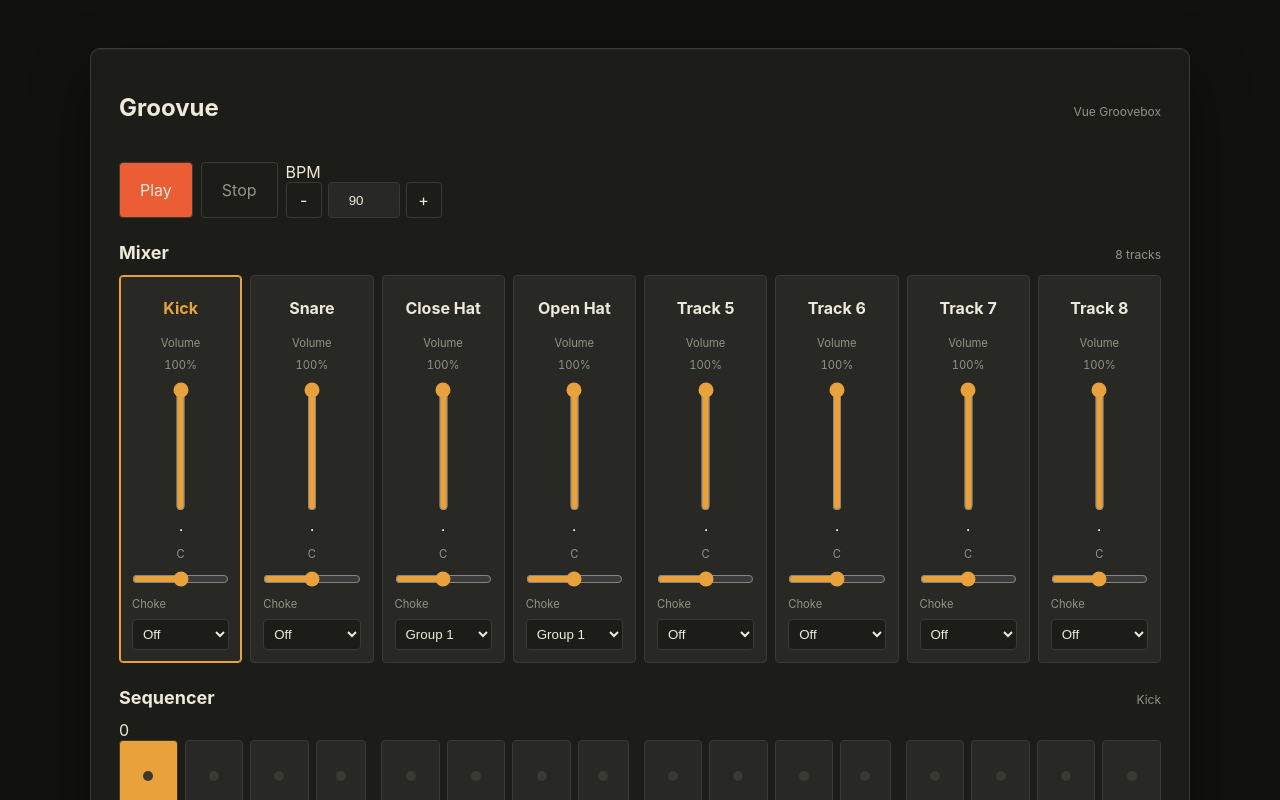
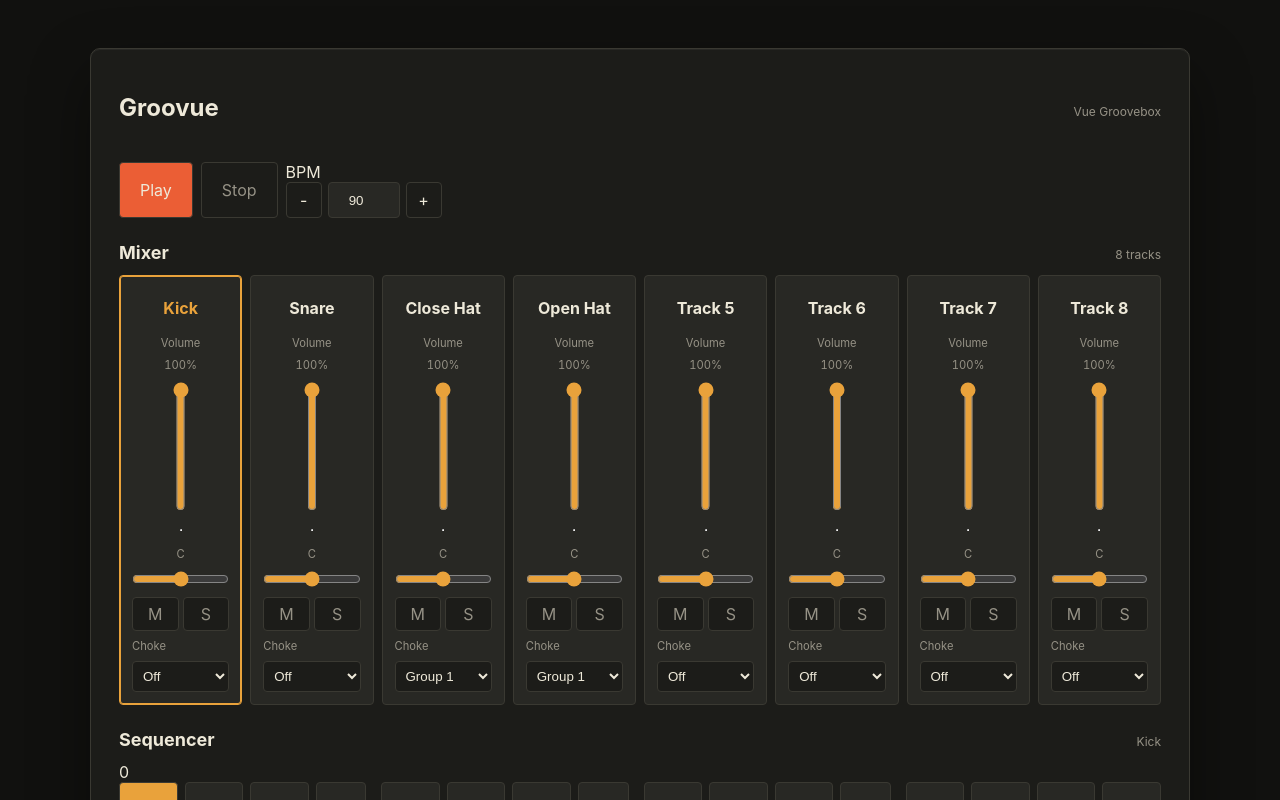
Before and after one commit to jpweijers/groovuebox, a Vue app: page / in a window 1280 px wide. Shown: the top 800 px of the page. Built offline with nearby package versions, Linux system fonts and the light colour scheme.

Commit message:
feat: mute and solo

```diff
--- a/src/assets/main.css
+++ b/src/assets/main.css
@@ -9,6 +9,14 @@
 
   --amber: #e9a23b;
   --orange: #eb5e35;
+
+  --mute: #4f8fbf;
+  --mute-dark: #243e52;
+  --mute-glow: rgb(79 143 191 / 30%);
+
+  --solo: #d66a4a;
+  --solo-dark: #512b25;
+  --solo-glow: rgb(214 106 74 / 30%);
 
   --radius-small: 4px;
 
--- a/src/audio/AudioEngine.ts
+++ b/src/audio/AudioEngine.ts
@@ -13,6 +13,7 @@ class AudioEngine {
   private readonly trackGains = new Map<string, GainNode>()
   private readonly chokeSources = new Map<string, AudioBufferSourceNode>()
   private readonly trackPanners = new Map<string, StereoPannerNode>()
+  private readonly trackMuteGains = new Map<string, GainNode>()
 
   private getContext(): AudioContext {
     if (!this.context) {
@@ -118,6 +119,14 @@ class AudioEngine {
     panner.pan.setTargetAtTime(safePan, context.currentTime, 0.01)
   }
 
+  setTrackMute(id: string, mute: boolean): void {
+    const muteGain = this.trackMuteGains.get(id)
+
+    if (!muteGain) return
+
+    muteGain.gain.value = mute ? 0 : 1
+  }
+
   async close(): Promise<void> {
     if (!this.context) return
 
@@ -128,6 +137,7 @@ class AudioEngine {
     this.buffers.clear()
     this.trackGains.clear()
     this.trackPanners.clear()
+    this.trackMuteGains.clear()
   }
 
   get currentTime(): number {
@@ -144,12 +154,17 @@ class AudioEngine {
 
     const gain = context.createGain()
     const panner = context.createStereoPanner()
+    const muteGain = context.createGain()
 
     gain.connect(panner)
-    panner.connect(this.masterGain!)
+    panner.connect(muteGain)
+    muteGain.connect(this.masterGain!)
+
+    muteGain.gain.value = 1
 
     this.trackGains.set(id, gain)
     this.trackPanners.set(id, panner)
+    this.trackMuteGains.set(id, muteGain)
   }
 }
 
--- a/src/components/MixerChannel.vue
+++ b/src/components/MixerChannel.vue
@@ -9,7 +9,8 @@ const emit = defineEmits<{
   select: []
 }>()
 
-const { setTrackVolume, setTrackPan, setTrackChokeGroup } = useGroovebox()
+const { setTrackVolume, setTrackPan, setTrackChokeGroup, toggleMute, toggleSolo, isTrackSoloed } =
+  useGroovebox()
 
 function changeVolume(event: InputEvent): void {
   const input = event.target as HTMLInputElement
@@ -76,6 +77,25 @@ function formatPan() {
         @input="changePan"
         @dblclick.prevent="centerPan()"
       />
+    </div>
+
+    <div class="channel-switches">
+      <button
+        type="button"
+        class="mute"
+        :class="{ active: track.muted }"
+        @click="toggleMute(track.id)"
+      >
+        M
+      </button>
+      <button
+        type="button"
+        class="solo"
+        :class="{ active: isTrackSoloed(track.id) }"
+        @click="toggleSolo(track.id)"
+      >
+        S
+      </button>
     </div>
 
     <label :for="`choke-${track.id}`">Choke</label>
@@ -169,4 +189,40 @@ select {
   border: 1px solid var(--border);
   border-radius: var(--radius-small);
 }
+
+.channel-switches {
+  display: grid;
+  grid-template-columns: 1fr 1fr;
+  gap: 4px;
+}
+
+.channel-switches button {
+  padding: 6px;
+  color: var(--text-muted);
+  background: var(--panel);
+  border: 1px solid var(--border);
+  border-radius: var(--radius-small);
+}
+
+.mute {
+  --control-accent: var(--mute);
+  --control-active-bg: var(--mute-dark);
+  --control-glow: var(--mute-glow);
+}
+
+.solo {
+  --control-accent: var(--solo);
+  --control-active-bg: var(--solo-dark);
+  --control-glow: var(--solo-glow);
+}
+
+.mute.active,
+.solo.active {
+  color: #f5f5f5;
+  background: var(--control-active-bg);
+  border-color: var(--control-accent);
+  box-shadow:
+    inset 0 0 0 1px var(--control-accent),
+    0 0 10px var(--control-glow);
+}
 </style>
--- a/src/composables/useGroovebox.ts
+++ b/src/composables/useGroovebox.ts
@@ -12,7 +12,7 @@ import { useStorage } from '@vueuse/core'
 import { computed, ref } from 'vue'
 
 const persistedState = useStorage<PersistedState>('groovebox', createGroovebox())
-const runtimeState = ref<RuntimeState>({ isPlaying: false, currentStep: 0 })
+const runtimeState = ref<RuntimeState>({ isPlaying: false, currentStep: 0, soloedTrackIds: [] })
 
 const state = computed<GrooveBoxState>(() => ({ ...persistedState.value, ...runtimeState.value }))
 
@@ -109,6 +109,42 @@ export function useGroovebox() {
     persistedState.value.tempo = Math.min(240, Math.max(40, Math.round(bpm)))
   }
 
+  function toggleMute(id: string): void {
+    const track = findTrack(id)
+    if (track) {
+      track.muted = !track.muted
+    }
+    syncAudibleTracks()
+  }
+
+  function toggleSolo(id: string): void {
+    const soloedTrack = runtimeState.value.soloedTrackIds.find((track) => track === id)
+
+    runtimeState.value.soloedTrackIds = soloedTrack ? [] : [id]
+
+    syncAudibleTracks()
+  }
+
+  function isTrackSoloed(id: string): boolean {
+    const track = findTrack(id)
+    if (track) {
+      return runtimeState.value.soloedTrackIds.includes(track.id)
+    }
+    return false
+  }
+
+  function syncAudibleTracks(): void {
+    for (const track of persistedState.value.tracks) {
+      audioEngine.setTrackMute(track.id, !isTrackAudible(track))
+    }
+  }
+
+  function isTrackAudible(track: Track): boolean {
+    const soloedIds = runtimeState.value.soloedTrackIds
+
+    return soloedIds.length > 0 ? soloedIds.includes(track.id) : !track.muted
+  }
+
   return {
     state,
     selectTrack,
@@ -121,5 +157,8 @@ export function useGroovebox() {
     setTrackChokeGroup,
     setTrackPan,
     setBpm,
+    toggleMute,
+    toggleSolo,
+    isTrackSoloed,
   }
 }
--- a/src/domain/create.ts
+++ b/src/domain/create.ts
@@ -36,5 +36,6 @@ function createTrack({ name, url, chokeGroup }: CreateTrackInput): Track {
     pan: 0,
     steps: Array(16).fill(false),
     chokeGroup: chokeGroup ?? null,
+    muted: false,
   }
 }
--- a/src/domain/groovebox-state.interface.ts
+++ b/src/domain/groovebox-state.interface.ts
@@ -9,6 +9,7 @@ export interface PersistedState {
 export interface RuntimeState {
   isPlaying: boolean
   currentStep: number
+  soloedTrackIds: string[]
 }
 
 export type GrooveBoxState = PersistedState & RuntimeState
--- a/src/domain/track.interface.ts
+++ b/src/domain/track.interface.ts
@@ -8,4 +8,5 @@ export interface Track {
   pan: number
   steps: boolean[]
   chokeGroup: ChokeGroup | null
+  muted: boolean
 }
```
